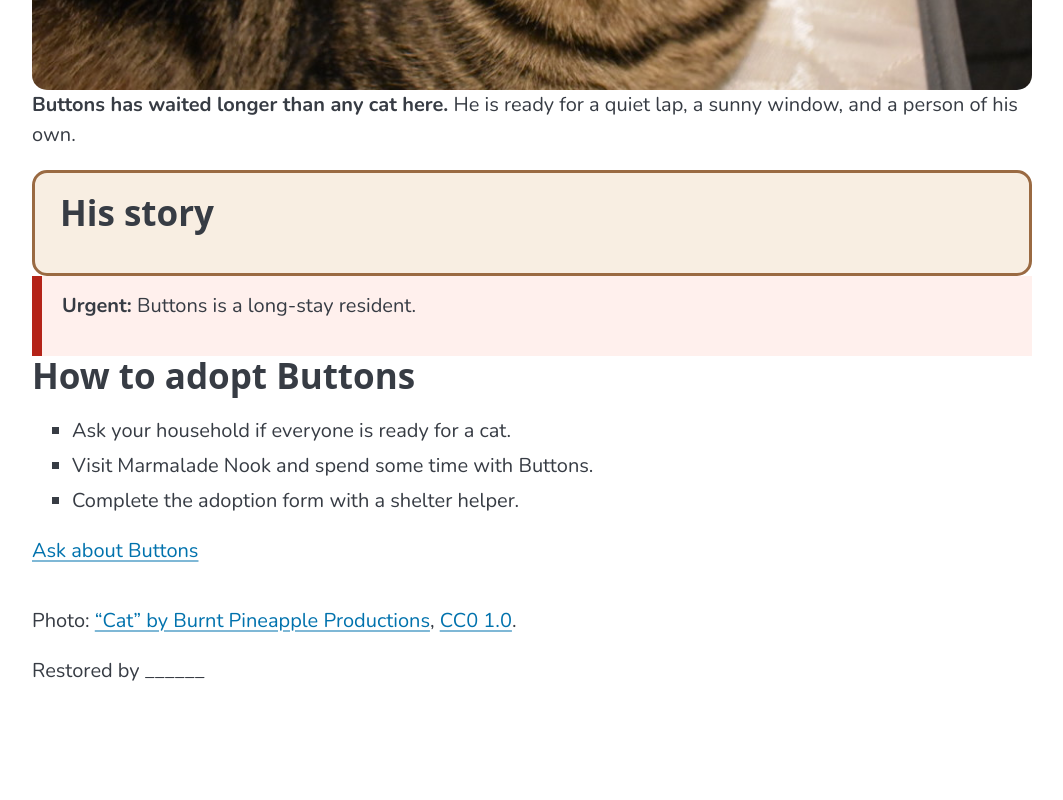
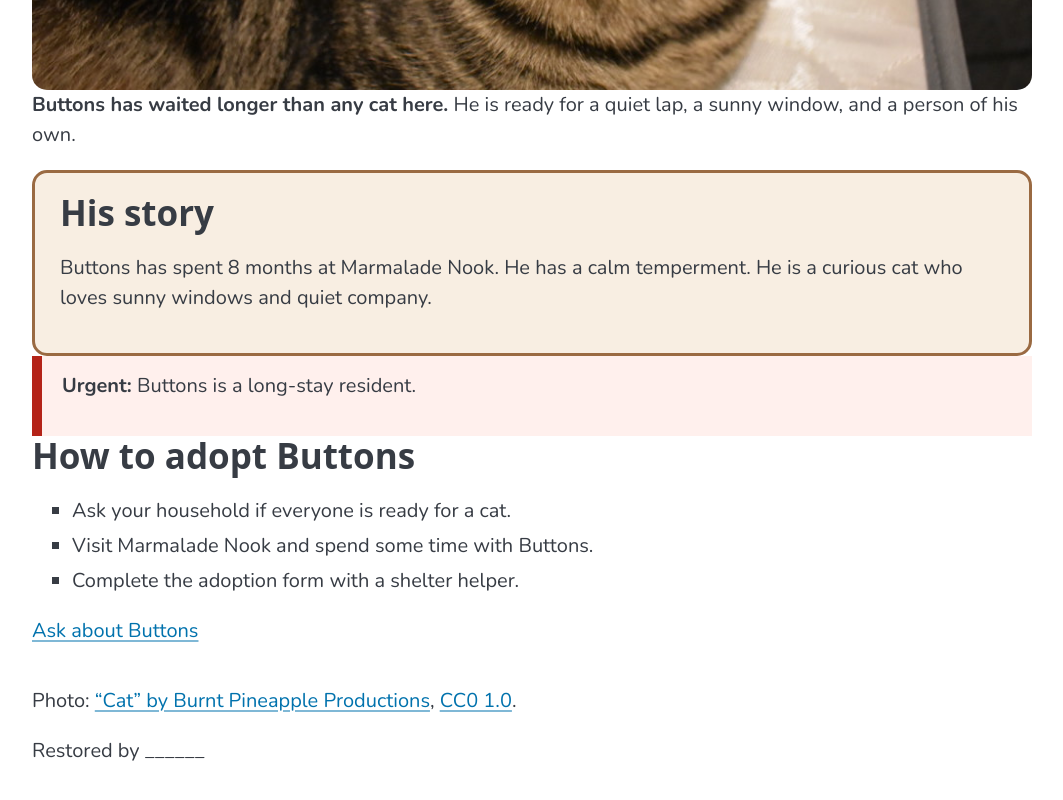
Before and after one commit to SnDyMrn13/buttons-rescue, a plain HTML site: page index.html in a window 1280 px wide. Shown: the part 683-1483 px from the top of the page, without its empty margins (108-1171 px from the left). Before the commit the page ends 1429 px from the top, so only its background shows below. Drawn offline with nearby package versions, Linux system fonts and the light colour scheme.

Commit message:
write Buttons' story closes #8

```diff
--- a/index.html
+++ b/index.html
@@ -17,7 +17,7 @@
     <p><b>Buttons has waited longer than any cat here.</b> He is ready for a quiet lap, a sunny window, and a person of his own.</p>
     <div class="story">
       <h2>His story</h2>
-      <p></p>
+      <p>Buttons has spent 8 months at Marmalade Nook.  He has a calm temperment.  He is a curious cat who loves sunny windows and quiet company.</p>
     </div>
     <div class="urgent">
       <p><b>Urgent:</b> Buttons is a long-stay resident.</p>
```
